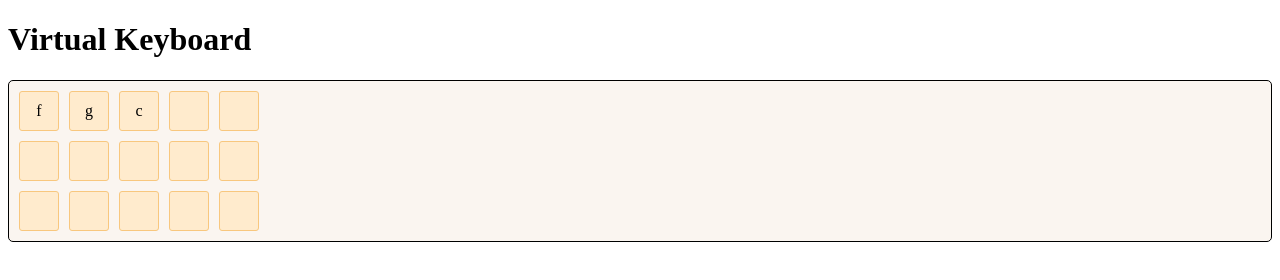
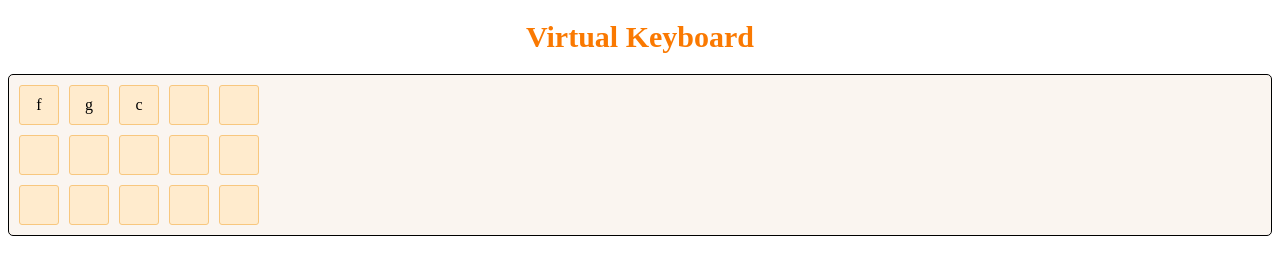
Before and after one commit to AaLin-Git/virtual-keyboard, a plain HTML site: page index.html in a window 1280 px wide. Drawn offline with Linux system fonts and the light colour scheme.

Commit message:
feat: create header

```diff
--- a/index.html
+++ b/index.html
@@ -8,9 +8,6 @@
     <title>Virtual Keyboard</title>
   </head>
   <body>
-    <header class="header">
-      <h1 class="header__title">Virtual Keyboard</h1>
-    </header>
     <main class="main">
       <div class="main__keyboard">
         <div class="keyboard__row">
@@ -36,5 +33,6 @@
         </div>
       </div>
     </main>
+    <script type="module" src="./js/script.js"></script>
   </body>
 </html>
--- /dev/null
+++ b/js/createElement.js
@@ -0,0 +1,4 @@
+export const createElement = (tag, attr) => {
+  const element = document.createElement(tag);
+  return Object.assign(element, attr);
+};
--- /dev/null
+++ b/js/createHeader.js
@@ -0,0 +1,18 @@
+import { createElement } from "./createElement.js";
+
+export const createHeader = (parent) => {
+  const header = createElement("header", {
+    className: "header",
+  });
+
+  parent.prepend(header);
+
+  const title = createElement("h1", {
+    className: "header__title",
+    textContent: "Virtual Keyboard",
+  });
+
+  header.append(title);
+
+  return header;
+}
--- /dev/null
+++ b/js/script.js
@@ -0,0 +1,8 @@
+import { createHeader } from "./createHeader.js"
+
+const initApp = () => {
+  const body = document.querySelector('body');
+
+  const header = createHeader(body);
+}
+initApp();
--- a/styles/style.css
+++ b/styles/style.css
@@ -1,5 +1,11 @@
 * {
   box-sizing: border-box;
+}
+
+.header__title {
+  text-align: center;
+  font-size: 30px;
+  color: #fa7901;
 }
 
 .main__keyboard {
```
